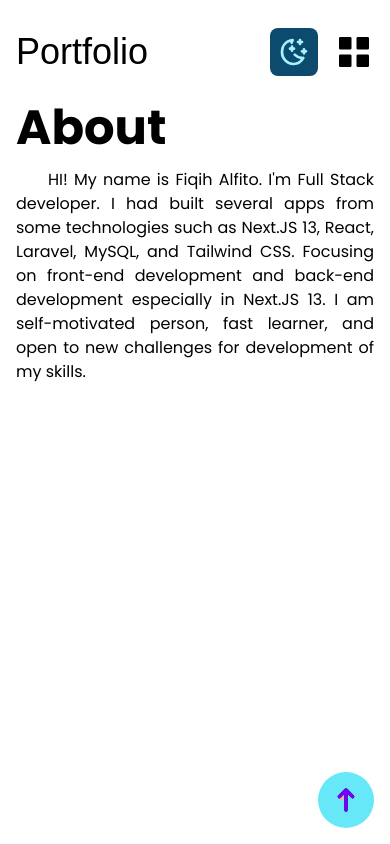
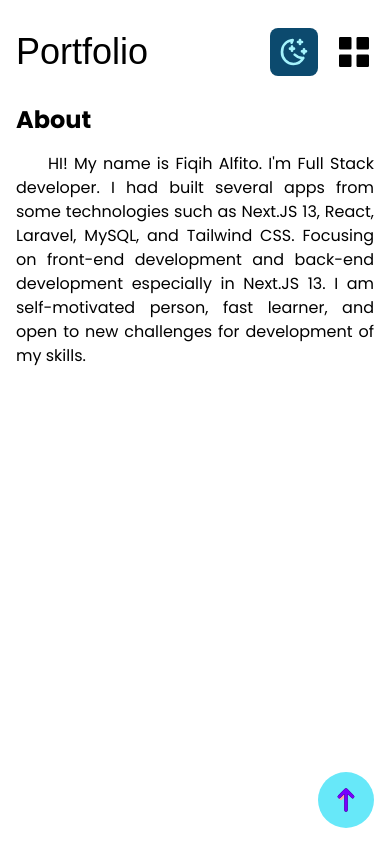
Before and after one commit to fiqihalfito/Portfolio, a Next.js app: page /about in a window 390 px wide. Built offline with nearby package versions, Linux system fonts and the light colour scheme; a web font is replaced by a local one.

Commit message:
fix for mobile viewport

```diff
--- a/src/app/about/page.jsx
+++ b/src/app/about/page.jsx
@@ -1,7 +1,7 @@
 const About = () => {
     return (
         <div className="md:custom-container">
-            <p className="text-5xl font-bold mb-4">About</p>
+            <p className="text-2xl md:text-5xl font-bold mb-4">About</p>
             <p className="indent-8 text-justify">HI! My name is Fiqih Alfito. I'm Full Stack developer. I had built several apps from some technologies such as Next.JS 13, React, Laravel, MySQL, and Tailwind CSS. Focusing on front-end development and back-end development especially in Next.JS 13. I am self-motivated person, fast learner, and open to new challenges for development of my skills.</p>
         </div>
     )
```
